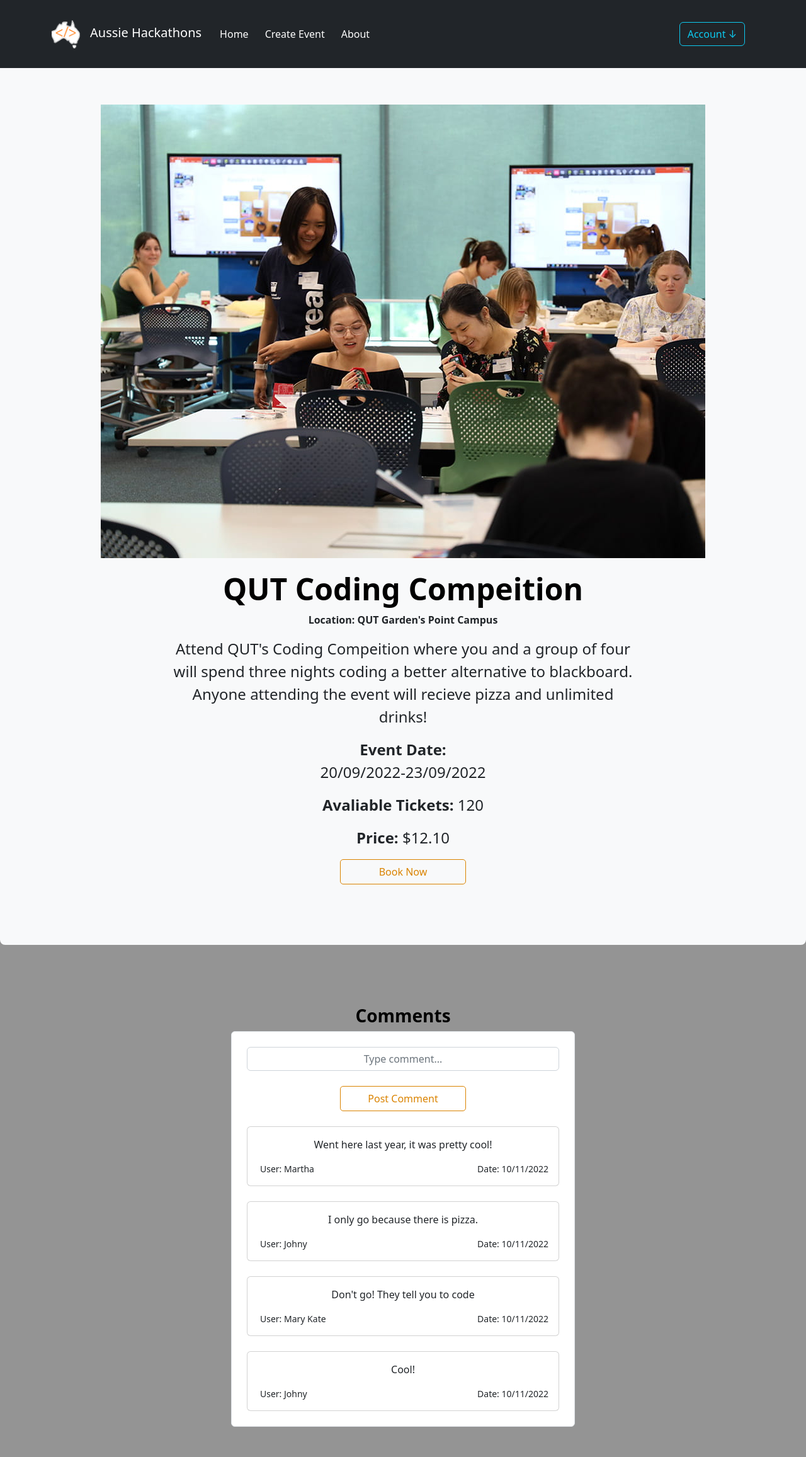
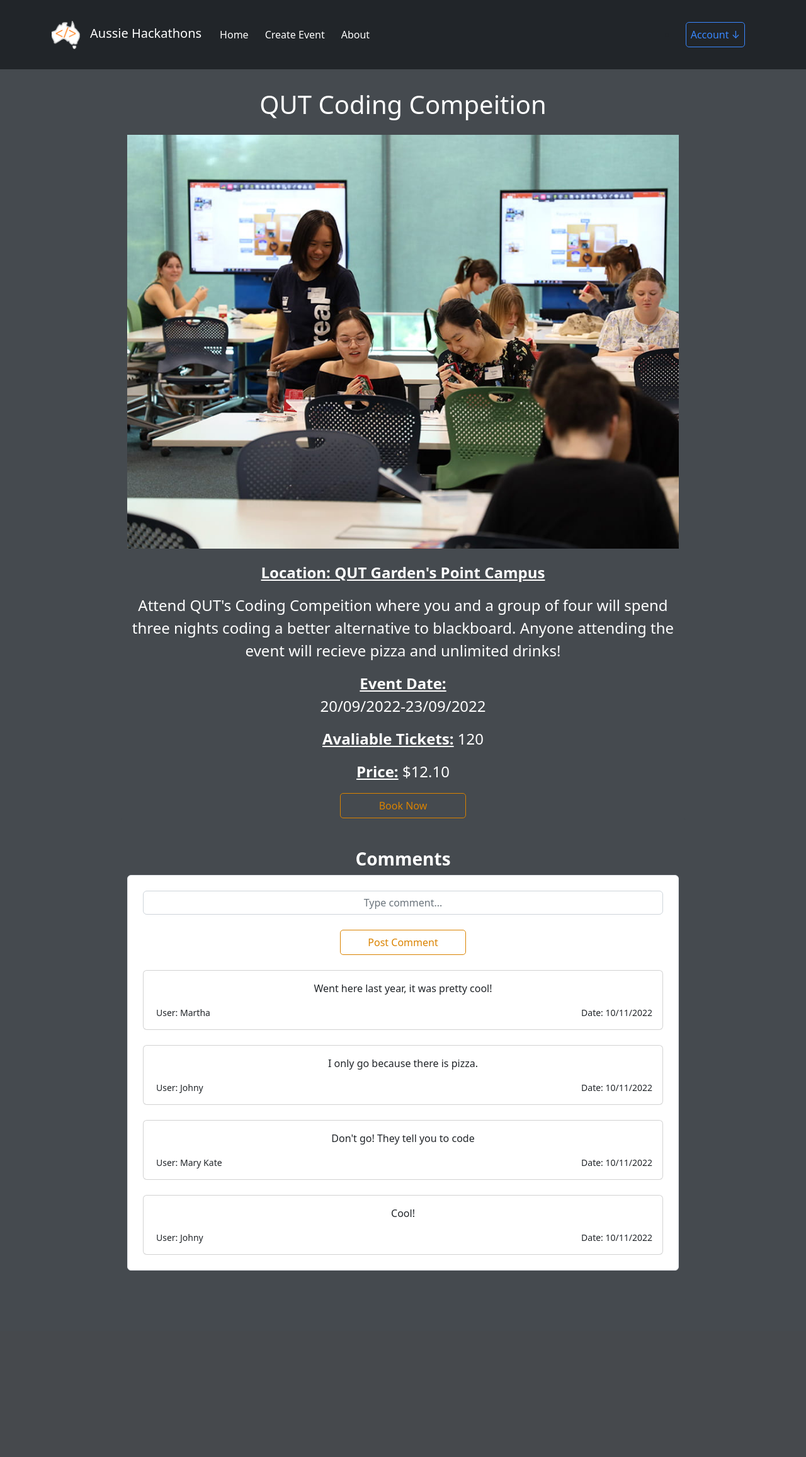
Before and after one commit to Ruben-Cooper/HackRadar, a Flask app: page /event/ in a window 1280 px wide. Shown: the whole page at 63% size. After the commit the page ends 2017 px from the top, so only its background shows below. Run offline with Flask 2, Linux system fonts and the light colour scheme; some libraries are stand-ins or nearby versions.

Commit message:
Changed event page css

```diff
--- a/hackathon/static/css/main.css
+++ b/hackathon/static/css/main.css
@@ -25,6 +25,22 @@
     background-color: #da8300;
     color: white;
     border-radius: 5px;
+}
+
+.navbar .navbar-btn{
+    background-color: transparent;
+    color: #3988ff;
+    border: 1px solid #3988ff;
+    padding: 7px;
+    width: 100%;
+    border-radius: 5px;
+}
+
+.navbar .navbar-btn:hover{
+    color: white;
+    background-color: #3988ff;
+    border-radius: 5px;
+    transition: 0.25s ease;
 }
 
 .navbar .dropdown-menu{
@@ -168,7 +184,7 @@ h3 {
 /*--------------------------------------------------*/
 /*                 Create Events Page               */
 /*--------------------------------------------------*/
-#create_event {
+#create_event{
     max-width: 75%;
     background-color: #454a4f;
     border-radius: 5px;
@@ -248,11 +264,6 @@ img.bg{
     border-radius: 5px;
 }
 
-#register .form-control:focus {
-    border-color: #da8300;
-    box-shadow: 0 0 0 0.2rem rgba(218, 131, 0, 0.25);
-}
-
 #register ::placeholder{
     color: #ffffff;
     text-align: left;
@@ -308,11 +319,6 @@ div.form-group{
     border-radius: 5px;
 }
 
-#signin .form-control:focus {
-    border-color: #da8300;
-    box-shadow: 0 0 0 0.2rem rgba(218, 131, 0, 0.25);
-}
-
 #signin ::placeholder{
     color: #ffffff;
     text-align: left;
@@ -343,14 +349,28 @@ div.form-group{
     box-shadow: 0 0 0 0.2rem rgba(218, 131, 0, 0.25);
 }
 
+
+
 /*--------------------------------------------------*/
 /*                   View Events                    */
 /*--------------------------------------------------*/
-#event .container{
-    text-align: "center";
+#event {
+    max-width: 75%;
+    background-color: #454a4f;
+    border-radius: 5px;
+    max-width: 900px;
 }
 
-#event .create-btn{
+#event .event-info-section{
+    text-align: center;
+    color: white;
+}
+
+#event strong{
+    text-decoration: underline;
+}
+
+#event .book-btn{
     background-color: transparent;
     color: #da8300;
     border: 1px solid #da8300;
@@ -359,7 +379,7 @@ div.form-group{
     border-radius: 5px;
 }
 
-#event .create-btn:hover{
+#event .book-btn:hover{
     background-color: #da8300;
     color: white;
 }
@@ -369,16 +389,21 @@ div.form-group{
     box-shadow: 0 0 0 0.2rem rgba(218, 131, 0, 0.25);
 }
 
-#event .fw-bold{
-    color: #000000;
+#event .form-control:focus {
+    border-color: #da8300;
+    box-shadow: 0 0 0 0.2rem rgba(218, 131, 0, 0.25);
 }
 
-#event h3{
-    color: #000000;
+#event .fw-bold{
+    color: White;
 }
 
-
-
+#event-comments{
+    max-width: 75%;
+    background-color: #454a4f;
+    border-radius: 5px;
+    max-width: 900px;
+}
 
 
 
--- a/hackathon/templates/base.html
+++ b/hackathon/templates/base.html
@@ -2,7 +2,7 @@
 {% block header %}
  <!-- Main Body Section -->
 
- <body style="height:2000px; background-color:#383838">
+ <body style="height:2000px; background-color:#454a4f">
     <!-- Make a Carousel -->
     <div id="myCarousel" class="carousel slide" data-bs-interval="5000" data-bs-ride="carousel">
         <div class="carousel-indicators">
--- a/hackathon/templates/header.html
+++ b/hackathon/templates/header.html
@@ -47,7 +47,7 @@
                     <ul class="navbar navbar-nav-right my-1">
                         <li class="nav-item dropdown">
                             <a href="#" class="nav-link" id="accountDropdown" role="button" data-bs-toggle="dropdown">
-                                <button class="btn  btn-outline-info navbar-btn">Account ↓</button>
+                                <button class="navbar-btn">Account ↓</button>
                             </a>
                             <ul class="dropdown-menu">
                                 <li><a href="{{ url_for('main.login') }}" class="dropdown-item">Login</a></li>
--- a/hackathon/templates/view_event.html
+++ b/hackathon/templates/view_event.html
@@ -1,76 +1,39 @@
 {% extends "header.html"%}
 {% block header %}
+ <!-- Main Body Section -->
 
-<body style="background-color: #949494;">
-    <!-- Event Details -->
-    <div class="p-5 mb-5 bg-light rounded-3">
-        <div class="container py-5" id="event" align = "center">
-            <img src="../static/img/qut.jpg" class="img-qut img-fluid" />
-            <h1 class="display-5 fw-bold">QUT Coding Compeition</h1>
-            <p><strong>Location: QUT Garden's Point Campus</strong></p>
-            <p class="col-md-8 fs-4 text-center">Attend QUT's Coding Compeition where you and a group of four will spend
+ <body style="background-color:#454a4f">
+    <!-- Start of Event Info -->
+    <div class="container py-5" id="event">
+        <div class="row">
+            <div class="event-info-section">
+                <h1 class="mt-4 mb-4">QUT Coding Compeition</h1>
+                <img src="../static/img/qut.jpg" class="img-qut img-fluid"/>
+                <p class="fs-4"><strong>Location: QUT Garden's Point Campus</strong></p>
+                <p class="fs-4">Attend QUT's Coding Compeition where you and a group of four will spend
                     three nights coding a better alternative to blackboard. Anyone attending the event will recieve pizza
                     and unlimited drinks!</p>
-            <p class="col-md-8 fs-4 text-center"><strong>Event Date:</strong><br>
+                <p class="fs-4"><strong>Event Date:</strong><br>
                     20/09/2022-23/09/2022</p>
-            <p class="col-md-8 fs-4 text-center"><strong>Avaliable Tickets:</strong>
+                <p class="fs-4"><strong>Avaliable Tickets:</strong>
                     120</p>
-            <p class="col-md-8 fs-4 text-center"><strong>Price:</strong>
+                <p class="fs-4"><strong>Price:</strong>
                 $12.10</p>
 
-            <button type="button" class="create-btn" data-toggle="modal" data-target="#BookingModal">Book Now</button>
-        </div>
+                <button data-bs-toggle="modal" data-bs-target="#EventModal" href="#" class="book-btn">Book Now</button>
             </div>
 
-    <!-- Modal -->
-    <div class="modal fade" id="BookingModal" tabindex="-1" aria-labelledby="BookingModalLabel" aria-hidden="true">
-        <div class="modal-dialog modal-xl">
-            <div class="modal-content">
-                <div class="modal-header">
-                    <h5 class="modal-title" id="BookingModalLabel">Title</h5>
-                    <button type="button" class="btn-close" data-bs-dismiss="modal" aria-label="Close">
-                    <span aria-hidden="true">&times;</span>
-                    </button>
-                </div>
-                <div class="modal-body">
-                    <h3 id="title">QUT Coding Competition</h3>
-                    <p>Hosted at QUT's Garden Point Campus.</p>
-                    <button type="button" class="btn btn-warning">Upcoming</button>
-                    <a href="booking.html"><button type="button" class="btn btn-primary">Select</button></a>
-                    <hr>
-                    <h3 id="title">UQ Coding Competition</h3>
-                    <p>Hosted at UQ's St Lucia. Campus.</p>
-                    <button type="button" class="btn btn-danger">Cancelled</button>
-                    <a href="booking.html"><button type="button" class="btn btn-primary">Select</button></a>
-                    <hr>
-                    <h3 id="title">AI Platformer Coding Compeition</h3>
-                    <p> Make a simple platformer game based on a set AI Model.</p>
-                    <button type="button" class="btn btn-success">Booked</button>
-                    <a href="booking.html"><button type="button" class="btn btn-primary">Select</button></a>
-                    <hr>
-                    <h3 id="title">Mechatronics Coding Compeition</h3>
-                    <p>Work with a team of four to develop a machine learning algortihm for production robots.</p>
-                    <button type="button" class="btn btn-secondary">Inactive</button>
-                    <a href="booking.html"><button type="button" class="btn btn-primary">Select</button></a>
-                </div>
-                <div class="modal-footer">
-                    <a href="booking.html"><button type="button" class="btn btn-secondary" data-bs-dismiss="modal">View
-                            More</button></a>
-                </div>
-            </div>
-        </div>
-    </div>
             <!-- Comment Section -->
-     <div class="container py-5" id="event" align="center">
-        <h3 class="display-10 fw-bold">Comments</h3>
+     <div class="container py-5" id="event-comments" align="center">
+        <h3 class="fw-bold">Comments</h3>
         <div class="row d-flex justify-content-center">
-            <div class="col-md-8 col-lg-6">
+            <div class="col-md-8 col-lg-12">
                 <div class="card shadow-0 border">
                     <div class="card-body p-4">
                         <div class="form-outline mb-4">
-                            <input type="text" id="addComment" class="form-control" placeholder="Type comment..." />
+                            <input type="text" id="addComment" class="form-control" placeholder="Type comment..."/>
                             <br>
-                            <button class="create-btn" type="button">Post Comment</button>
+                            <button class="book-btn" type="button">Post Comment</button>
                         </div>
 
                         <div class="card mb-4">
```
Also changed, not shown: other parts of hackathon/templates/view_event.html (+39 -2 lines). Lines whose indentation alone changed are shown as unchanged.
